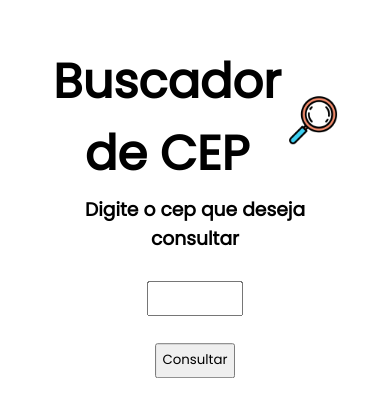
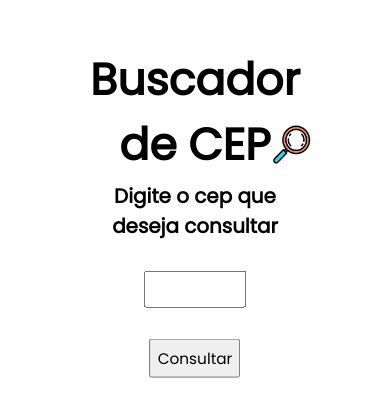
Before and after one commit to renardbergson/buscador-de-cep, a plain HTML site: page index.html in a window 390 px wide. Shown: the part 210-626 px from the top of the page. Drawn offline with Linux system fonts and the light colour scheme.

Commit message:
feat: :sparkles: introduzindo design responsivo

```diff
--- a/css/_base.scss
+++ b/css/_base.scss
@@ -4,8 +4,27 @@
     box-sizing: border-box;
 }
 
+@import 'breakpoints.scss';
 @import url('https://fonts.googleapis.com/css2?family=Poppins:wght@300;400&display=swap');
 
 body {
     font-family: 'Poppins', sans-serif;
+    font-size: 16px;
+
+    // ================================
+    @include devices (ultra) {
+        font-size: 45px;
+    }
+    @include devices (laptopL) {
+        font-size: 23px;
+    }
+    @include devices (laptop) {
+        font-size: 17px;
+    }
+    @include devices (mobileS) {
+        font-size: 14px;
+    }
+    @include devices (galaxyZFold) {
+        font-size: 13px;
+    }
 }
--- /dev/null
+++ b/css/_breakpoints.scss
@@ -0,0 +1,57 @@
+@mixin devices ($breakpoint) {
+
+    @if $breakpoint == ultra {
+        @media (max-width: 2560px) {
+            @content
+        }
+    };
+
+    @if $breakpoint == laptopL {
+        @media (max-width: 1440px) {
+            @content
+        }
+    };
+
+    @if $breakpoint == laptop {
+        @media (max-width: 1024px) {
+            @content
+        }
+    };
+
+    @if $breakpoint == iPadAir {
+        @media (max-width: 820px) {
+            @content
+        }
+    };
+
+    @if $breakpoint == tablet {
+        @media (max-width: 793px) {
+            @content
+        }
+    };
+
+    @if $breakpoint == mobileL {
+        @media (max-width: 425px) {
+            @content
+        }
+    };
+
+    @if $breakpoint == mobileM {
+        @media (max-width: 375px) {
+            @content
+        }
+    };
+
+    @if $breakpoint == mobileS {
+        @media (max-width: 320px) {
+            @content
+        }
+    };
+
+    @if $breakpoint == galaxyZFold {
+        @media (max-width: 280px) {
+            @content
+        }
+    }
+
+}
--- a/css/main.scss
+++ b/css/main.scss
@@ -1,5 +1,6 @@
 @import 'base.scss';
 @import 'animations.scss';
+@import 'breakpoints.scss';
 
 .container {
     text-align: center;
@@ -15,16 +16,41 @@
         div {
             display: flex;
             align-items: center;
+            position: relative;
 
             h1 {
                 margin-bottom: 0.1em;
                 font-size: 3em;
+
+                @include devices (tablet) {
+                    font-size: 2.6em;
+                }
             }
 
             img {
                 margin-left: 0.5em;
-                width: 3em;
-                height: 3em;
+                width: 2.5em;
+                height: 2.5em;
+
+                // =========================
+                @include devices (iPadAir) {
+                    position: absolute;
+                    top: 60%;
+                    right: 100px;
+                }
+                @include devices (tablet) {
+                    top: 20%;
+                    right: -13%;
+                }
+                @include devices (mobileL) {
+                    top: 59%;
+                    right: -5%;
+                    width: 2.2em;
+                    height: 2.2em;
+                }
+                @include devices (mobileM) {
+                    right: -6%;
+                }
             }
         }
 
@@ -56,6 +82,7 @@
                 margin-top: 2em;
                 padding: 0.4em;
                 font-family: 'Poppins', sans-serif;
+                font-size: 0.9em;
                 cursor: pointer;
             }
 
@@ -87,6 +114,7 @@
             padding: 0.5em;
             margin-top: 2em;
             font-family: 'Poppins', sans-serif;
+            font-size: 0.9em;
             cursor: pointer;
         }
     }
@@ -117,6 +145,7 @@
             margin: 0 auto;
             padding: 0.5em;
             font-family: 'Poppins', sans-serif;
+            font-size: 0.9em;
             cursor: pointer;
         }
     }
--- a/index.html
+++ b/index.html
@@ -12,8 +12,8 @@
     <div class="container">
         <div class="initialScreen">
             <div>
-                <h1>Buscador de CEP</h1>
-                <img src="img/search-icon.png" alt="search icon">
+                <h1 id="titleOne">Buscador de CEP</h1>
+                <img id="searchIcon" src="img/search-icon.png" alt="search icon">
             </div>
 
             <h3>Digite o cep que deseja consultar</h3>
```
Also changed, not shown: css/main.css, 1 other file.
